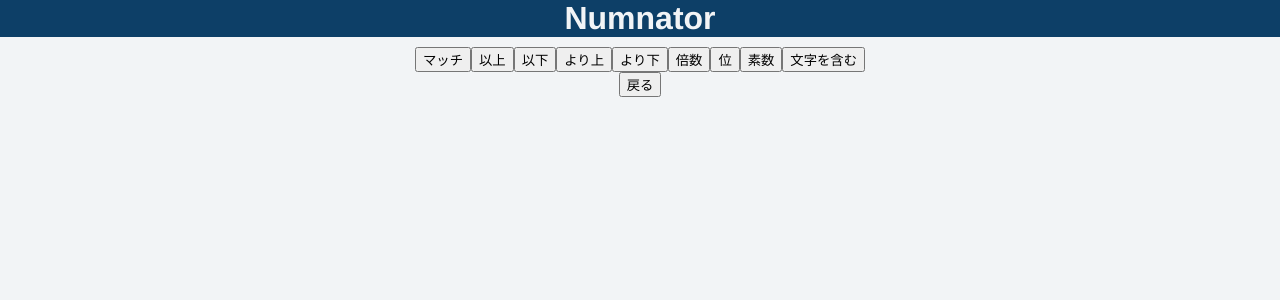
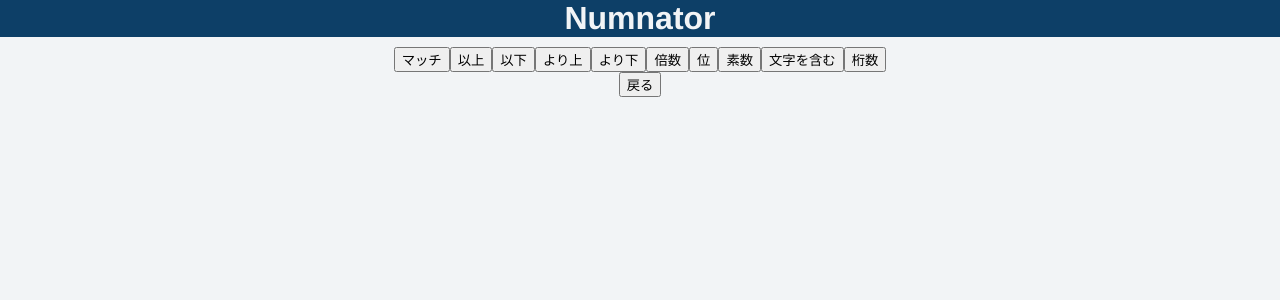
Before and after one commit to ishi720/numnator, a Vue app: page /play in a window 1280 px wide. Shown: the top 300 px of the page. Built offline with nearby package versions, Linux system fonts and the light colour scheme.

Commit message:
桁数チェック機能追加

```diff
--- a/src/js/numnator.js
+++ b/src/js/numnator.js
@@ -1,4 +1,4 @@
-'use strict'
+'use strict';
 
 export class Numnator {
   constructor (n) {
@@ -180,14 +180,31 @@ export class Numnator {
     var _this = this;
     this.nlist = this.nlist.filter(function(n){
       if (r) {
-        return _this.isContainsChara(n);
+        return _this.isContainsChara(x, n);
       } else {
-        return !_this.isContainsChara(n);
+        return !_this.isContainsChara(x, n);
       }
     });
     return r;
   }
 
+  // 桁数
+  questionNumberOfDigits(x) {
+    var r = this.isNumberOfDigits(x, this.answer);
+    this.history.push({
+        q: x +"桁ですか",
+        a: r
+    });
+    var _this = this;
+    this.nlist = this.nlist.filter(function(n){
+      if (r) {
+        return _this.isNumberOfDigits(x, n);
+      } else {
+        return !_this.isNumberOfDigits(x, n);
+      }
+    });
+    return r;
+  }
 
 /**
  * 判定
@@ -234,8 +251,13 @@ export class Numnator {
   }
 
   // Xの文字が含まれる
-  isContainsChara(x) {
+  isContainsChara(x, n) {
     var regExp = new RegExp(x);
-    return String(this.answer).match(regExp) !== null;
+    return String(n).match(regExp) !== null;
+  }
+
+  //X桁数
+  isNumberOfDigits(x, n) {
+    return String(n).length === x;
   }
 }
--- a/src/views/Play.vue
+++ b/src/views/Play.vue
@@ -7,10 +7,11 @@
       <button @click="questionOrLess(15)">以下</button>
       <button @click="questionAbove(20)">より上</button>
       <button @click="questionBelow(55)">より下</button>
-      <button @click="questionDivided()">倍数</button>
+      <button @click="questionDivided(3)">倍数</button>
       <button @click="questionPlace(10,2)">位</button>
       <button @click="questionPrimeNumber()">素数</button>
       <button @click="questionContainsChara(5)">文字を含む</button>
+      <button @click="questionNumberOfDigits(1)">桁数</button>
     </div>
     <div>
       <router-link to="/">
@@ -39,7 +40,6 @@ export default {
     },
     questionMatch(x) {
       this.Numnator.questionMatch(x);
-      console.log(this.Numnator.history);
     },
     questionOrMore(x) {
       this.Numnator.questionOrMore(x);
@@ -64,6 +64,9 @@ export default {
     },
     questionContainsChara(x) {
       this.Numnator.questionContainsChara(x);
+    },
+    questionNumberOfDigits(x) {
+      this.Numnator.questionNumberOfDigits(x);
     }
   }
 };
```
